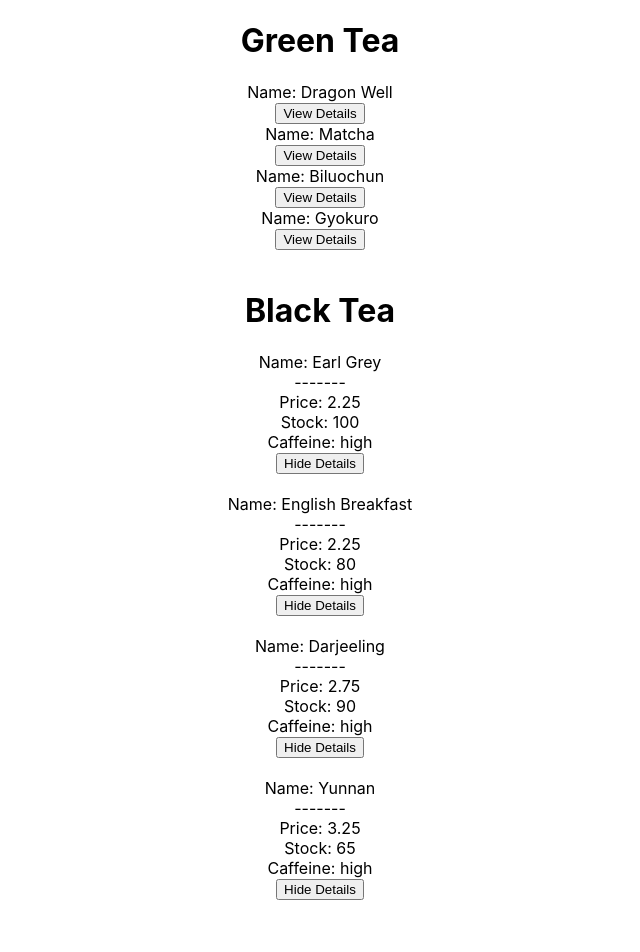
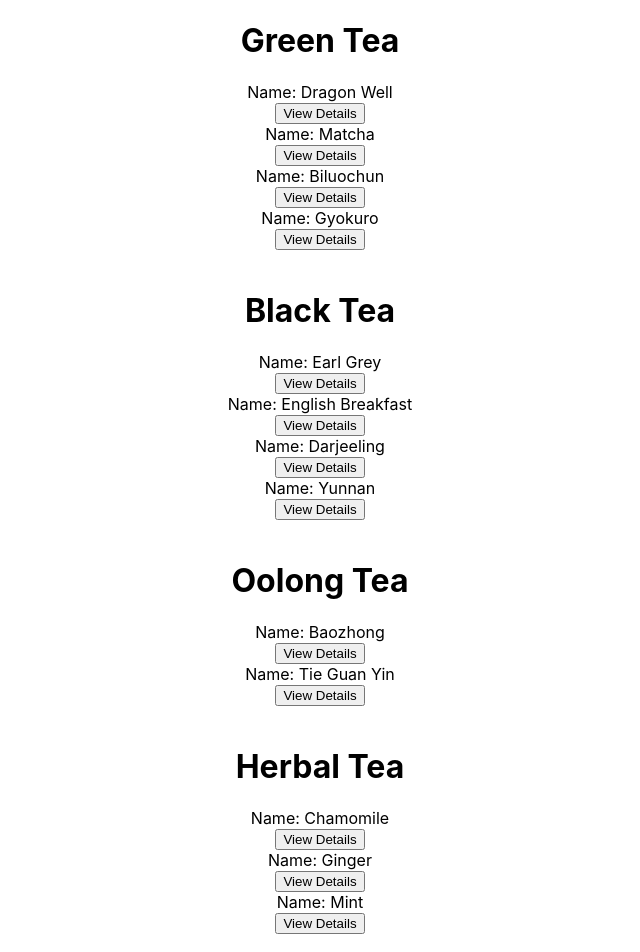
Before and after one commit to MilesBradt/Tea-Shop-React, a React (Create React App) app: page / in a window 1280 px wide. Shown: the top 952 px of the page, without its empty margins (320-960 px from the left). Built offline with nearby package versions, Linux system fonts and the light colour scheme.

Commit message:
show details of individual item on click

```diff
--- a/src/assets/javascript/inventory.js
+++ b/src/assets/javascript/inventory.js
@@ -5,7 +5,8 @@ const inventory = [
         price: 2.25,
         stock: 100,
         caffeine: "medium",
-        id: null
+        id: null,
+        visible: false
     },
     {
         type: "Green Tea",
@@ -13,7 +14,8 @@ const inventory = [
         price: 3.50,
         stock: 50,
         caffeine: "medium",
-        id: null
+        id: null,
+        visible: false
     },
     {
         type: "Green Tea",
@@ -21,7 +23,8 @@ const inventory = [
         price: 2.75,
         stock: 75,
         caffeine: "medium",
-        id: null
+        id: null,
+        visible: false
     },
     {
         type: "Green Tea",
@@ -29,7 +32,8 @@ const inventory = [
         price: 2.25,
         stock: 100,
         caffeine: "medium",
-        id: null
+        id: null,
+        visible: false
     },
     {
         type: "Black Tea",
@@ -37,7 +41,8 @@ const inventory = [
         price: 2.25,
         stock: 100,
         caffeine: "high",
-        id: null
+        id: null,
+        visible: false
     },
     {
         type: "Black Tea",
@@ -45,7 +50,8 @@ const inventory = [
         price: 2.25,
         stock: 80,
         caffeine: "high",
-        id: null
+        id: null,
+        visible: false
     },
     {
         type: "Black Tea",
@@ -53,7 +59,8 @@ const inventory = [
         price: 2.75,
         stock: 90,
         caffeine: "high",
-        id: null
+        id: null,
+        visible: false
     },
     {
         type: "Black Tea",
@@ -61,7 +68,8 @@ const inventory = [
         price: 3.25,
         stock: 65,
         caffeine: "high",
-        id: null
+        id: null,
+        visible: false
     },
     {
         type: "Oolong",
@@ -69,7 +77,8 @@ const inventory = [
         price: 3.25,
         stock: 70,
         caffeine: "low",
-        id: null
+        id: null,
+        visible: false
     },
     {
         type: "Oolong",
@@ -77,7 +86,8 @@ const inventory = [
         price: 2.75,
         stock: 80,
         caffeine: "low",
-        id: null
+        id: null,
+        visible: false
     },
     {
         type: "Herbal",
@@ -85,7 +95,8 @@ const inventory = [
         price: 2.50,
         stock: 100,
         caffeine: "none",
-        id: null
+        id: null,
+        visible: false
     },
     {
         type: "Herbal",
@@ -93,7 +104,8 @@ const inventory = [
         price: 2.50,
         stock: 100,
         caffeine: "none",
-        id: null
+        id: null,
+        visible: false
     },
     {
         type: "Herbal",
@@ -101,7 +113,8 @@ const inventory = [
         price: 2.50,
         stock: 80,
         caffeine: "none",
-        id: null
+        id: null,
+        visible: false
     }
 ]
 
--- a/src/components/App.js
+++ b/src/components/App.js
@@ -11,8 +11,7 @@ class App extends React.Component {
       greenTeaList: [],
       blackTeaList: [],
       oolongTeaList: [],
-      herbalTeaList: [],
-      isVisible: false
+      herbalTeaList: []
     };
     this.setVisible = this.setVisible.bind(this)
   }
@@ -46,10 +45,11 @@ class App extends React.Component {
     })
   }
 
-  setVisible() {
-    let nowVisible = this.state.isVisible = true;
-    this.setState({ isVisible: nowVisible })
-    console.log(this.state.isVisible)
+  setVisible(index) {
+    let nowVisible = this.state.masterInventoryList;
+    nowVisible[index].visible = true
+    this.setState({ masterInventoryList: nowVisible })
+    console.log(this.state.masterInventoryList)
   }
 
   render() {
@@ -61,7 +61,6 @@ class App extends React.Component {
           blackTea = {this.state.blackTeaList}
           oolongTea = {this.state.oolongTeaList}
           herbalTea = {this.state.herbalTeaList}
-          isVisible = {this.state.isVisible}
           setVisible = {this.setVisible}
         />
       </div>
--- a/src/components/Detail.js
+++ b/src/components/Detail.js
@@ -21,8 +21,7 @@ function Detail(props) {
 Detail.propTypes = {
     price: propTypes.number,
     stock: propTypes.number,
-    caffeine: propTypes.string,
-    isVisible: propTypes.bool
+    caffeine: propTypes.string
 }
 
 export default Detail;
--- a/src/components/Home.js
+++ b/src/components/Home.js
@@ -10,7 +10,7 @@ function Home(props) {
                 <div key={index}>
                     Name: {item.name}
                     <br />
-                    {props.isVisible
+                    {item.visible
                         ?
                             <Detail
                                 price={item.price}
@@ -18,9 +18,8 @@ function Home(props) {
                                 caffeine={item.caffeine}
                             />
                         :
-                            <button onClick={props.setVisible}>View Details</button>
+                            <button onClick={() => props.setVisible(item.id)}>View Details</button>
                     }
-                    {console.log("onClick: " + props.isVisible)}
 
                     <br />
                 </div>
@@ -31,11 +30,16 @@ function Home(props) {
                 <div key={index}>
                     Name: {item.name}
                     <br />
+                    {item.visible
+                        ?
                             <Detail
                                 price={item.price}
                                 stock={item.stock}
                                 caffeine={item.caffeine}
                             />
+                        :
+                            <button onClick={() => props.setVisible(item.id)}>View Details</button>
+                    }
                     <br />
                 </div>
             )}
@@ -45,11 +49,16 @@ function Home(props) {
                 <div key={index}>
                     Name: {item.name}
                     <br />
+                    {item.visible
+                        ?
                             <Detail
                                 price={item.price}
                                 stock={item.stock}
                                 caffeine={item.caffeine}
                             />
+                        :
+                            <button onClick={() => props.setVisible(index)}>View Details</button>
+                    }
                     <br />
                 </div>
             )}
@@ -59,12 +68,16 @@ function Home(props) {
                 <div key={index}>
                     Name: {item.name}
                     <br />
+                    {item.visible
+                        ?
                             <Detail
                                 price={item.price}
                                 stock={item.stock}
                                 caffeine={item.caffeine}
                             />
-                    <br />
+                        :
+                            <button onClick={() => props.setVisible(index)}>View Details</button>
+                    }
                 </div>
             )}
         </div>
@@ -77,7 +90,6 @@ Home.propTypes = {
     blackTea: propTypes.array,
     oolongTea: propTypes.array,
     herbalTea: propTypes.array,
-    isVisible: propTypes.bool,
     setVisible: propTypes.func
 }
 
```
Lines whose indentation alone changed are shown as unchanged.
